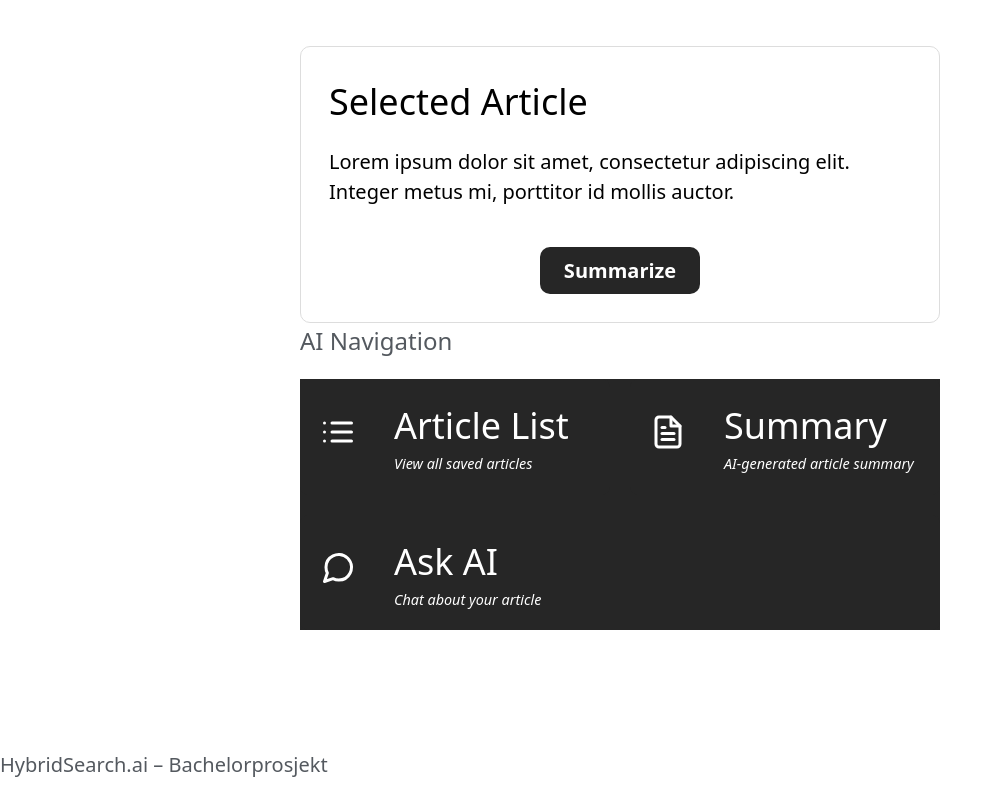
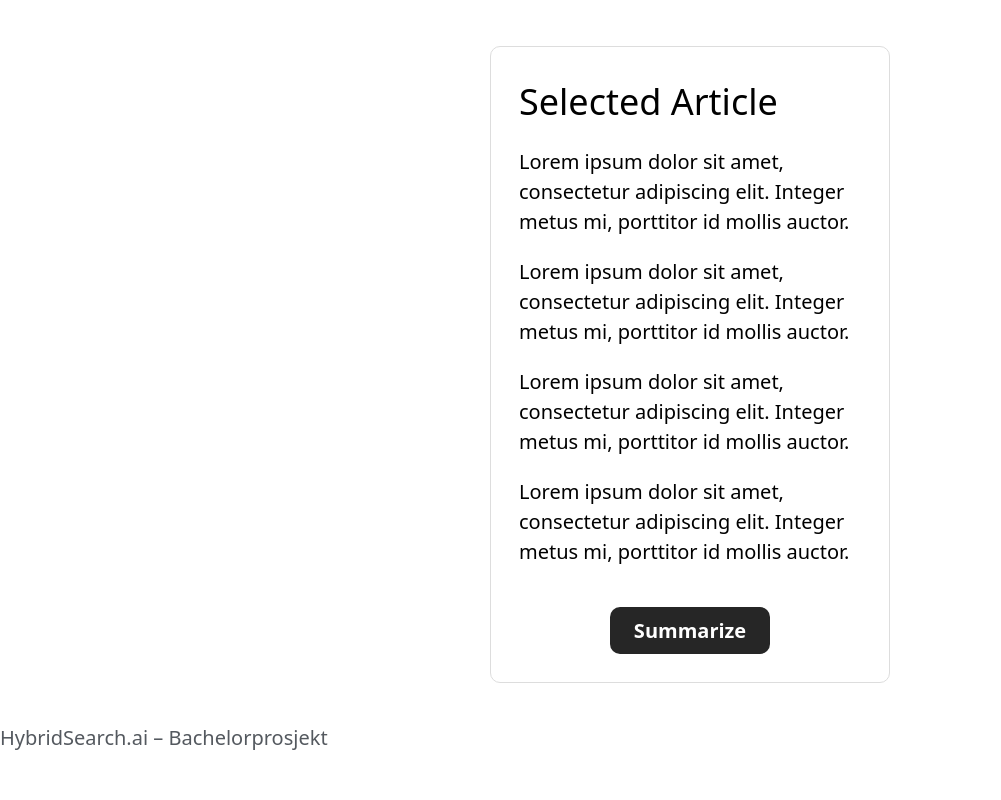
Before and after one commit to Hussein-Ali-Shamarti/Bachelor-SearchMotor, a React (Create React App) app in the folder frontend/: page /mydashboard in a window 1280 px wide. Shown: the part 473-1273 px from the top of the page, without its empty margins (0-1001 px from the left). After the commit the page ends 1246 px from the top, so only its background shows below. Built offline with nearby package versions, Linux system fonts and the light colour scheme.

Commit message:
style(MyDashboard): desktop view – widened sidebars

```diff
--- a/frontend/src/assets/styles/MyDashboard.css
+++ b/frontend/src/assets/styles/MyDashboard.css
@@ -4,7 +4,7 @@
 
 .dashboard {
   display: grid;
-  grid-template-columns: 260px 1fr 300px;
+  grid-template-columns: 450px 1fr 350px;
   grid-template-areas: "article main ai";
   min-height: 80vh;
 }
--- a/frontend/src/pages/MyDashboard.jsx
+++ b/frontend/src/pages/MyDashboard.jsx
@@ -164,6 +164,9 @@ function MyDashboard() {
               <div className="card-content">
                 <h2>Selected Article</h2>
                 <p>Lorem ipsum dolor sit amet, consectetur adipiscing elit. Integer metus mi, porttitor id mollis auctor.</p>
+                <p>Lorem ipsum dolor sit amet, consectetur adipiscing elit. Integer metus mi, porttitor id mollis auctor.</p>
+                <p>Lorem ipsum dolor sit amet, consectetur adipiscing elit. Integer metus mi, porttitor id mollis auctor.</p>
+                <p>Lorem ipsum dolor sit amet, consectetur adipiscing elit. Integer metus mi, porttitor id mollis auctor.</p>
                 <div className="button-wrapper">
                   <button className="summarize-button" onClick={handleSummarize}>
                     Summarize
@@ -179,46 +182,13 @@ function MyDashboard() {
                 </button>
                 <div className="card-content">
                   <h2>AI Summary</h2>
-                  <p>Fusce pulvinar, arcu id venenatis lacinia, nisi elit posuere nunc, id blandit tellus quam vel augue.</p>
+                  <p>Fusce pulvinar, arcu id venenatis lacinia, nisi elit posuere nunc, id blandit tellus quam vel augue.Fusce pulvinar, arcu id venenatis lacinia, nisi elit posuere nunc, id blandit tellus quam vel augue.Fusce pulvinar, arcu id venenatis lacinia, nisi elit posuere nunc, id blandit tellus quam vel augue.Fusce pulvinar, arcu id venenatis lacinia, nisi elit posuere nunc, id blandit tellus quam vel augue.Fusce pulvinar, arcu id venenatis lacinia, nisi elit posuere nunc, id blandit tellus quam vel augue.Fusce pulvinar, arcu id venenatis lacinia, nisi elit posuere nunc, id blandit tellus quam vel augue.Fusce pulvinar, arcu id venenatis lacinia, nisi elit posuere nunc, id blandit tellus quam vel augue.</p>
                 </div>
               </div>
             )}
           </section>
 
-          <section className="menu-section">
-            <h2 className="menu-heading">AI Navigation</h2>
-            <nav id="advanced-nav" className="advanced-nav menu" role="navigation">
-              <ul>
-                <li>
-                  <a href="#">
-                    <div className="icon"><FiList /></div>
-                    <div className="button-text">
-                      Article List
-                      <span>View all saved articles</span>
-                    </div>
-                  </a>
-                </li>
-                <li>
-                  <a href="#" onClick={handleSummarize}>
-                    <div className="icon"><FiFileText /></div>
-                    <div className="button-text">
-                      Summary
-                      <span>AI-generated article summary</span>
-                    </div>
-                  </a>
-                </li>
-                <li>
-                  <a href="#" onClick={toggleAiSidebar}>
-                    <div className="icon"><FiMessageCircle /></div>
-                    <div className="button-text">
-                      Ask AI
-                      <span>Chat about your article</span>
-                    </div>
-                  </a>
-                </li>
-              </ul>
-            </nav>
-          </section>
+
         </main>
 
         <aside className={`ai-sidebar ${aiSidebarHidden ? "hidden" : ""}`}>
```
